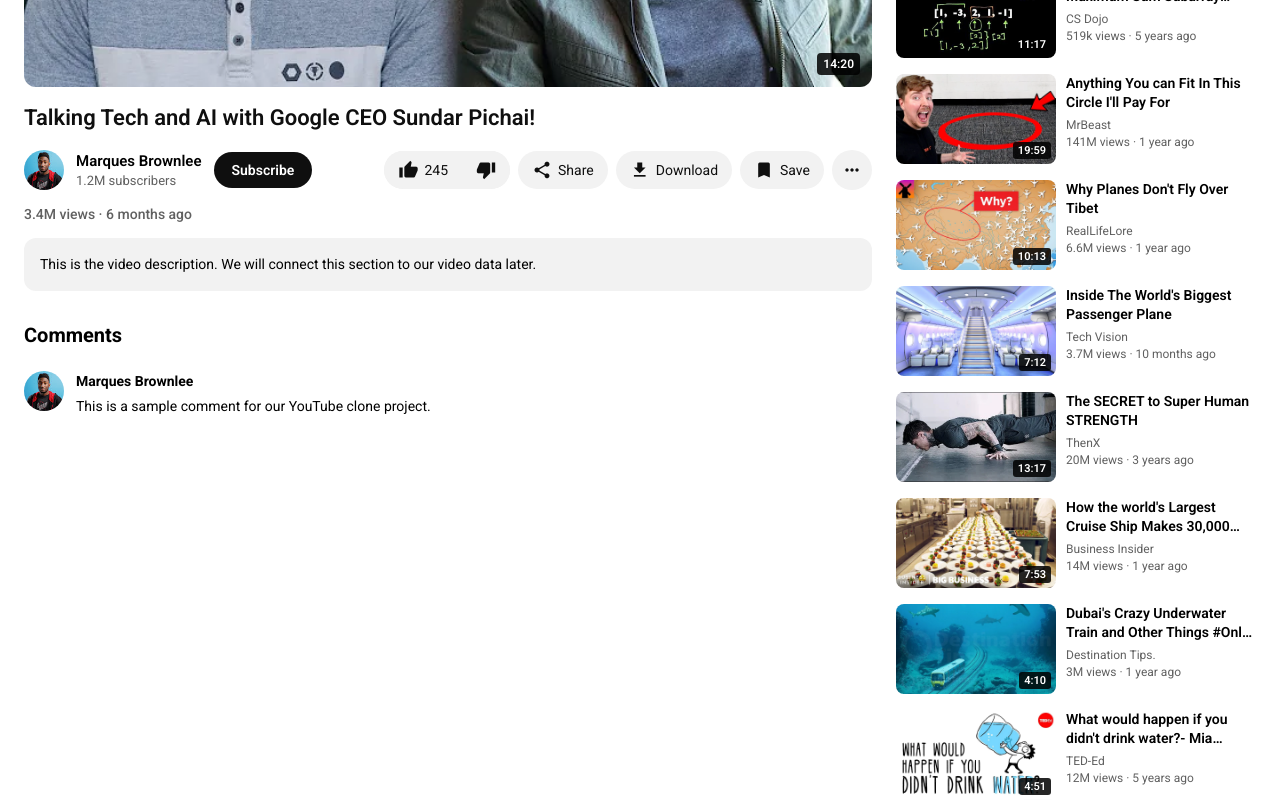
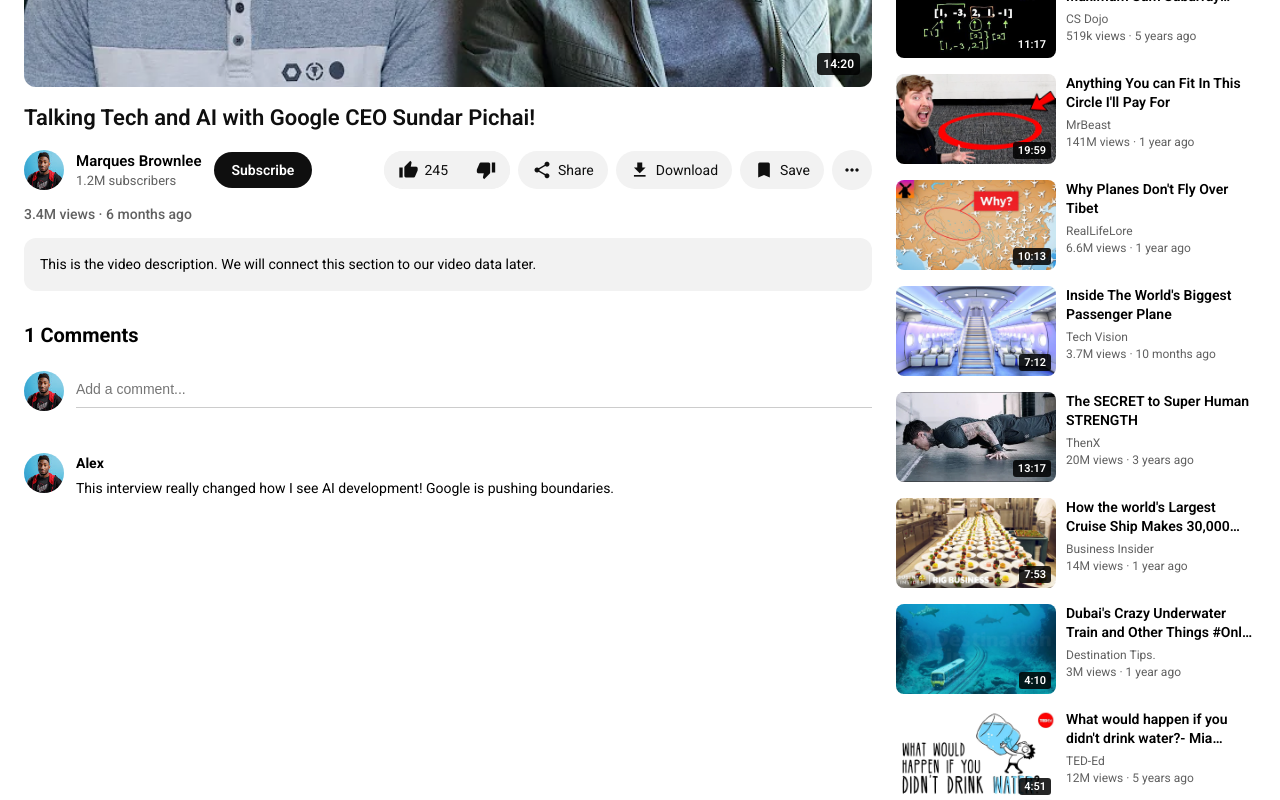
Before and after one commit to DannieBest/Youtube-clone-react, a React (Vite) app: page /watch/1 in a window 1280 px wide. Shown: the part 494-1294 px from the top of the page. Built offline with nearby package versions, Linux system fonts and the light colour scheme.

Commit message:
Feat: implemented the comments render section

```diff
--- a/src/components/Layout/AppLayout/AppLayout.jsx
+++ b/src/components/Layout/AppLayout/AppLayout.jsx
@@ -1,15 +1,33 @@
-import { Outlet } from 'react-router-dom';
+import { useState } from 'react';
+import { Outlet, useLocation } from 'react-router-dom';
+
 import Header from '../Header/Header';
+import Sidebar from '../Sidebar/Sidebar';
+
 import './AppLayout.css';
 
 function AppLayout() {
+
+  const [searchQuery, setSearchQuery] = useState('');
+
+  const location = useLocation();
+
+  const showSidebar = location.pathname === '/';
+
   return (
     <div className="app">
 
-      <Header />
+      <Header
+        searchQuery={searchQuery}
+        setSearchQuery={setSearchQuery}
+      />
 
       <div className="app-layout">
-        <Outlet />
+
+        {showSidebar && <Sidebar />}
+
+        <Outlet context={{ searchQuery }} />
+
       </div>
 
     </div>
--- a/src/components/Layout/Header/Header.jsx
+++ b/src/components/Layout/Header/Header.jsx
@@ -2,7 +2,7 @@ import { Link } from 'react-router-dom';
 import './Header.css';
 import profile_pic from '../../../assets/channel-images/profile.jpeg';
 
-function Header() {
+function Header({searchQuery, setSearchQuery}) {
   return (
     <header className='header'>
       <div className="header__left">
@@ -21,11 +21,18 @@ function Header() {
           <form className="header__search-form">
             <input
               className="header__search-input"
-              type='search'
-              placeholder='search'
-              aria-label='search videos'
+              type="search"
+              placeholder="Search"
+              aria-label="Search videos"
+              value={searchQuery}
+              onChange={(event) => setSearchQuery(event.target.value)}
             />
-            <button className="header__search-button" aria-label='search'>
+
+            <button
+              type="submit"
+              className="header__search-button"
+              aria-label="search"
+            >
               <i className="material-icons">search</i>
             </button>
           </form>
--- a/src/components/Layout/MainContent/MainContent.jsx
+++ b/src/components/Layout/MainContent/MainContent.jsx
@@ -1,24 +1,31 @@
 import { useState } from 'react';
+
 import VideoGrid from '../../UI/VideoGrid/VideoGrid';
 import CategoryBar from '../../UI/CategoryBar/CategoryBar';
+
 import './MainContent.css';
 
 
-function MainContent () {
+function MainContent({ searchQuery }) {
+
   const [selectedCategory, setSelectedCategory] = useState('All');
 
 
   return (
-    <main className='main-content'>
+    <main className="main-content">
+
       <CategoryBar
         selectedCategory={selectedCategory}
         setSelectedCategory={setSelectedCategory}
       />
+
       <VideoGrid
         selectedCategory={selectedCategory}
+        searchQuery={searchQuery}
       />
+
     </main>
-  )
+  );
 }
 
 export default MainContent;
--- a/src/data/videos.js
+++ b/src/data/videos.js
@@ -40,6 +40,14 @@ const videos = [
     verified: true,
     category: categories[8],
     likes: 245,
+    comments: [
+      {
+        id: 1,
+        author: "Alex",
+        avatar: channel_1,
+        text: "This interview really changed how I see AI development! Google is pushing boundaries.",
+      }
+    ]
   },
   {
     id: 2,
@@ -53,6 +61,14 @@ const videos = [
     verified: true,
     category: categories[3],
     likes: 1200000,
+    comments: [
+      {
+        id: 2,
+        author: "Jordan",
+        avatar: channel_2,
+        text: "I failed so hard at this challenge 😂 Markiplier's reactions are unmatched!",
+      }
+    ]
   },
   {
     id: 3,
@@ -66,6 +82,14 @@ const videos = [
     verified: true,
     category: categories[3],
     likes: 89,
+    comments: [
+      {
+        id: 3,
+        author: "Sam",
+        avatar: channel_3,
+        text: "These clips are insane! How did people survive these moments?",
+      }
+    ]
   },
   {
     id: 4,
@@ -79,6 +103,14 @@ const videos = [
     verified: true,
     category: categories[11],
     likes: 1500000,
+    comments: [
+      {
+        id: 4,
+        author: "Taylor",
+        avatar: channel_4,
+        text: "Finally a math problem explained simply. Veritasium never disappoints!",
+      }
+    ]
   },
   {
     id: 5,
@@ -92,6 +124,14 @@ const videos = [
     verified: true,
     category: categories[12],
     likes: 320,
+    comments: [
+      {
+        id: 5,
+        author: "Morgan",
+        avatar: channel_5,
+        text: "This explanation made dynamic programming click for me. Thanks CS Dojo!",
+      }
+    ]
   },
   {
     id: 6,
@@ -105,6 +145,14 @@ const videos = [
     verified: true,
     category: categories[5],
     likes: 3200,
+    comments: [
+      {
+        id: 6,
+        author: "Casey",
+        avatar: channel_6,
+        text: "MrBeast's content keeps getting crazier and more entertaining!",
+      }
+    ]
   },
   {
     id: 7,
@@ -118,6 +166,14 @@ const videos = [
     verified: true,
     category: categories[15],
     likes: 420000,
+    comments: [
+      {
+        id: 7,
+        author: "Riley",
+        avatar: channel_7,
+        text: "Never knew this fact. The geography explanation was fascinating!",
+      }
+    ]
   },
   {
     id: 8,
@@ -131,6 +187,14 @@ const videos = [
     verified: true,
     category: categories[5],
     likes: 18,
+    comments: [
+      {
+        id: 8,
+        author: "Quinn",
+        avatar: channel_8,
+        text: "The scale of this plane is absolutely mind-blowing!",
+      }
+    ]
   },
 
   {
@@ -145,6 +209,14 @@ const videos = [
     verified: true,
     category: categories[3],
     likes: 1800000,
+    comments: [
+      {
+        id: 9,
+        author: "Avery",
+        avatar: channel_9,
+        text: "ThenX always has the most intense workout content. Motivated!",
+      }
+    ]
   },
   {
     id: 10,
@@ -158,6 +230,14 @@ const videos = [
     verified: true,
     category: categories[4],
     likes: 750,
+    comments: [
+      {
+        id: 10,
+        author: "Jamie",
+        avatar: channel_10,
+        text: "30,000 meals a day? The logistics behind this are incredible.",
+      }
+    ]
   },
   {
     id: 11,
@@ -171,6 +251,14 @@ const videos = [
     verified: true,
     category: categories[15],
     likes: 165,
+    comments: [
+      {
+        id: 11,
+        author: "Drew",
+        avatar: channel_11,
+        text: "Dubai really said 'hold my desert' and built this. Incredible engineering!",
+      }
+    ]
   },
   {
     id: 12,
@@ -184,6 +272,14 @@ const videos = [
     verified: true,
     category: categories[6],
     likes: 610,
+    comments: [
+      {
+        id: 12,
+        author: "Skyler",
+        avatar: channel_12,
+        text: "TED-Ed always has the most thought-provoking content. Worth watching!",
+      }
+    ]
   }
 ];
 
--- a/src/pages/HomePage/HomePage.jsx
+++ b/src/pages/HomePage/HomePage.jsx
@@ -1,12 +1,13 @@
-import Sidebar from '../../components/Layout/Sidebar/Sidebar';
+import { useOutletContext } from 'react-router-dom';
+
 import MainContent from '../../components/Layout/MainContent/MainContent';
 
 function HomePage() {
+
+  const { searchQuery } = useOutletContext();
+
   return (
-    <>
-      <Sidebar />
-      <MainContent />
-    </>
+    <MainContent searchQuery={searchQuery} />
   );
 }
 
--- a/src/pages/UI/Comments/Comments.css
+++ b/src/pages/UI/Comments/Comments.css
@@ -19,7 +19,7 @@
 
 .watch-page__comments {
   display: flex;
-
+  align-items: flex-start;
   gap: 12px;
 }
 
@@ -42,3 +42,91 @@
   font-size: 14px;
   line-height: 1.5;
 }
+
+/* ==========================================
+   COMMENT INPUT
+========================================== */
+
+.comments__input {
+  display: flex;
+  gap: 12px;
+  margin-bottom: 32px;
+}
+
+.comments__input img {
+  width: 40px;
+  height: 40px;
+
+  border-radius: 50%;
+  object-fit: cover;
+}
+
+.comments__input-container {
+  flex: 1;
+}
+
+.comments__input-container input {
+  width: 100%;
+
+  padding: 10px 0;
+
+  border: none;
+  border-bottom: 1px solid #ccc;
+
+  outline: none;
+
+  font-size: 14px;
+}
+
+.comments__input-container input:focus {
+  border-bottom-color: #0f0f0f;
+}
+
+
+/* ==========================================
+   COMMENT ACTIONS
+========================================== */
+
+.comments__actions {
+  display: flex;
+  justify-content: flex-end;
+
+  gap: 8px;
+
+  margin-top: 10px;
+}
+
+.comments__actions button {
+  padding: 8px 16px;
+
+  border: none;
+  border-radius: 20px;
+
+  cursor: pointer;
+
+  font-size: 14px;
+}
+
+.comments__actions button:first-child {
+  background: transparent;
+}
+
+.comments__actions button:first-child:hover {
+  background: #f2f2f2;
+}
+
+.comments__actions button:last-child {
+  background: #1a1b1b;
+  color: white;
+}
+
+.comments__actions button:last-child:hover {
+  background: #464747;
+}
+
+.comments__list {
+  display: flex;
+  flex-direction: column;
+  gap: 16px;
+  padding: 10px 0;
+}
--- a/src/pages/UI/Comments/Comments.jsx
+++ b/src/pages/UI/Comments/Comments.jsx
@@ -1,25 +1,127 @@
+import { useState } from 'react';
 import './Comments.css';
 
 function Comments({ video }) {
+
+  const [commentText, setCommentText] = useState('');
+
+  const [comments, setComments] = useState(video.comments || []);
+
+  const handleComment = () => {
+
+    const trimmedComment = commentText.trim();
+
+    if (!trimmedComment) {
+      return;
+    }
+
+    const newComment = {
+      id: Date.now(),
+      author: 'You',
+      avatar: video.channelImage,
+      text: trimmedComment,
+    };
+
+    setComments(previousComments => [
+      newComment,
+      ...previousComments,
+    ]);
+
+    setCommentText('');
+  };
+
+  const handleCommentChange = (event) => {
+    setCommentText(event.target.value);
+  };
+
+  const handleCancel = () => {
+    setCommentText('');
+  };
+
   return (
     <section className="comments">
 
-      <h2>Comments</h2>
+      <h2>
+        {comments.length} Comments
+      </h2>
 
-      <div className="watch-page__comments">
+
+      {/* Comment Input */}
+      <div className="comments__input">
+
         <img
           src={video.channelImage}
           alt=""
         />
 
-        <div>
-          <strong>{video.channel}</strong>
-          <p>
-            This is a sample comment for our YouTube
-            clone project.
-          </p>
+        <div className="comments__input-container">
+
+          <input
+            type="text"
+            placeholder="Add a comment..."
+            value={commentText}
+            onChange={handleCommentChange}
+          />
+
+
+          {/* Buttons */}
+          {commentText.trim() && (
+            <div className="comments__actions">
+
+              <button
+                type="button"
+                onClick={handleCancel}
+              >
+                Cancel
+              </button>
+
+              <button
+                type="button"
+                onClick={handleComment}
+              >
+                Comment
+              </button>
+
+            </div>
+          )}
+
         </div>
+
       </div>
+
+
+      {/* Existing sample comment */}
+      <div className="comments__list">
+
+      {comments.map((comment) => (
+
+        <div
+          className="watch-page__comments"
+          key={comment.id}
+        >
+
+          <img
+            src={comment.avatar}
+            alt=""
+          />
+
+          <div>
+
+            <strong>
+              {comment.author}
+            </strong>
+
+            <p>
+              {comment.text}
+            </p>
+
+          </div>
+
+        </div>
+
+      ))}
+
+    </div>
 
     </section>
   );
--- a/src/pages/WatchPage/WatchPage.jsx
+++ b/src/pages/WatchPage/WatchPage.jsx
@@ -44,7 +44,7 @@ function WatchPage() {
           <VideoInfo key={video.id} video={video} />
 
           {/* Comments */}
-          <Comments video={video} />
+          <Comments key={video.id} video={video} />
 
         </div>
 
```
Also changed, not shown: src/components/UI/VideoGrid/VideoGrid.jsx (+19 -5 lines), src/data/comments.js (added).
